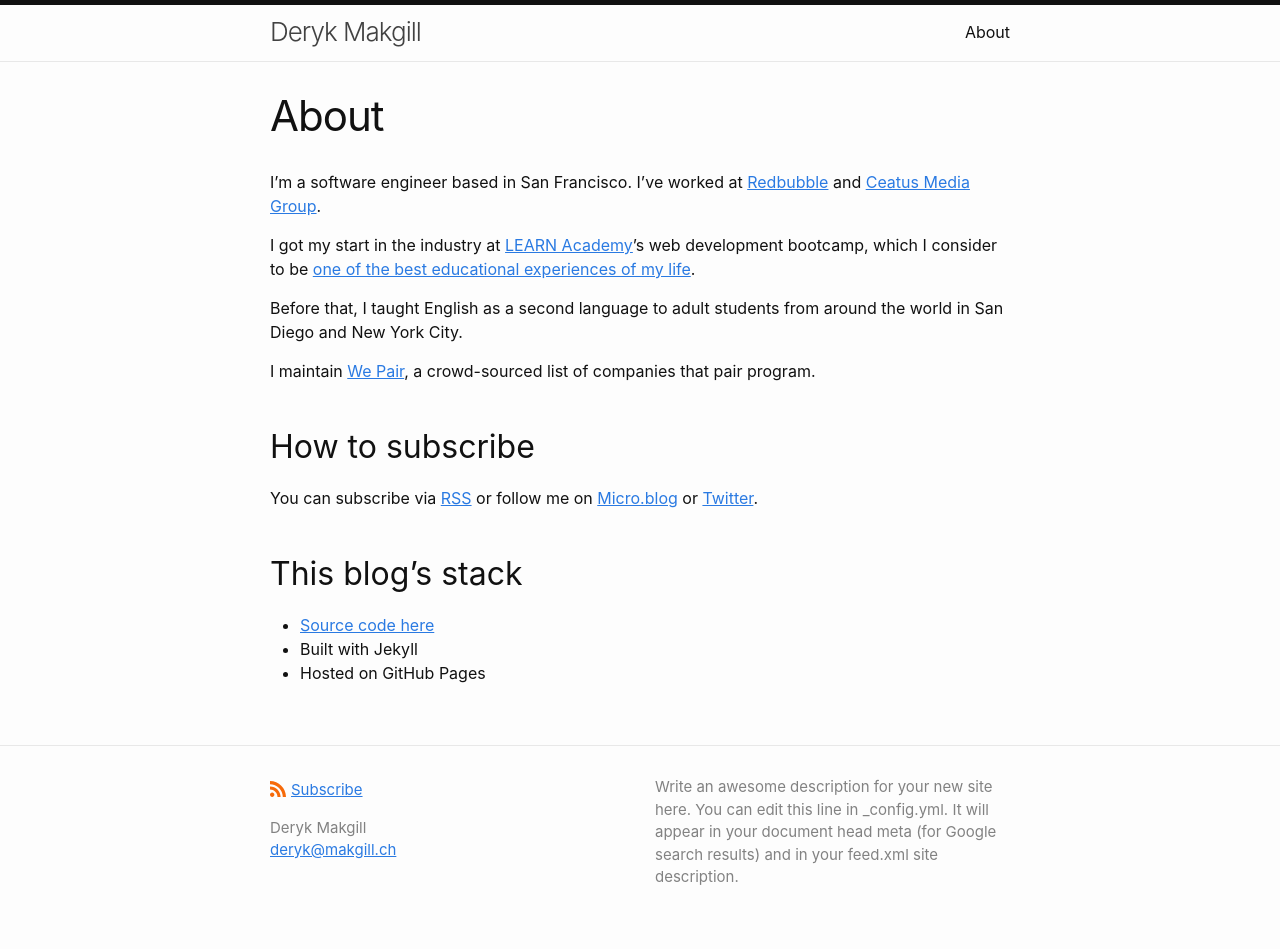
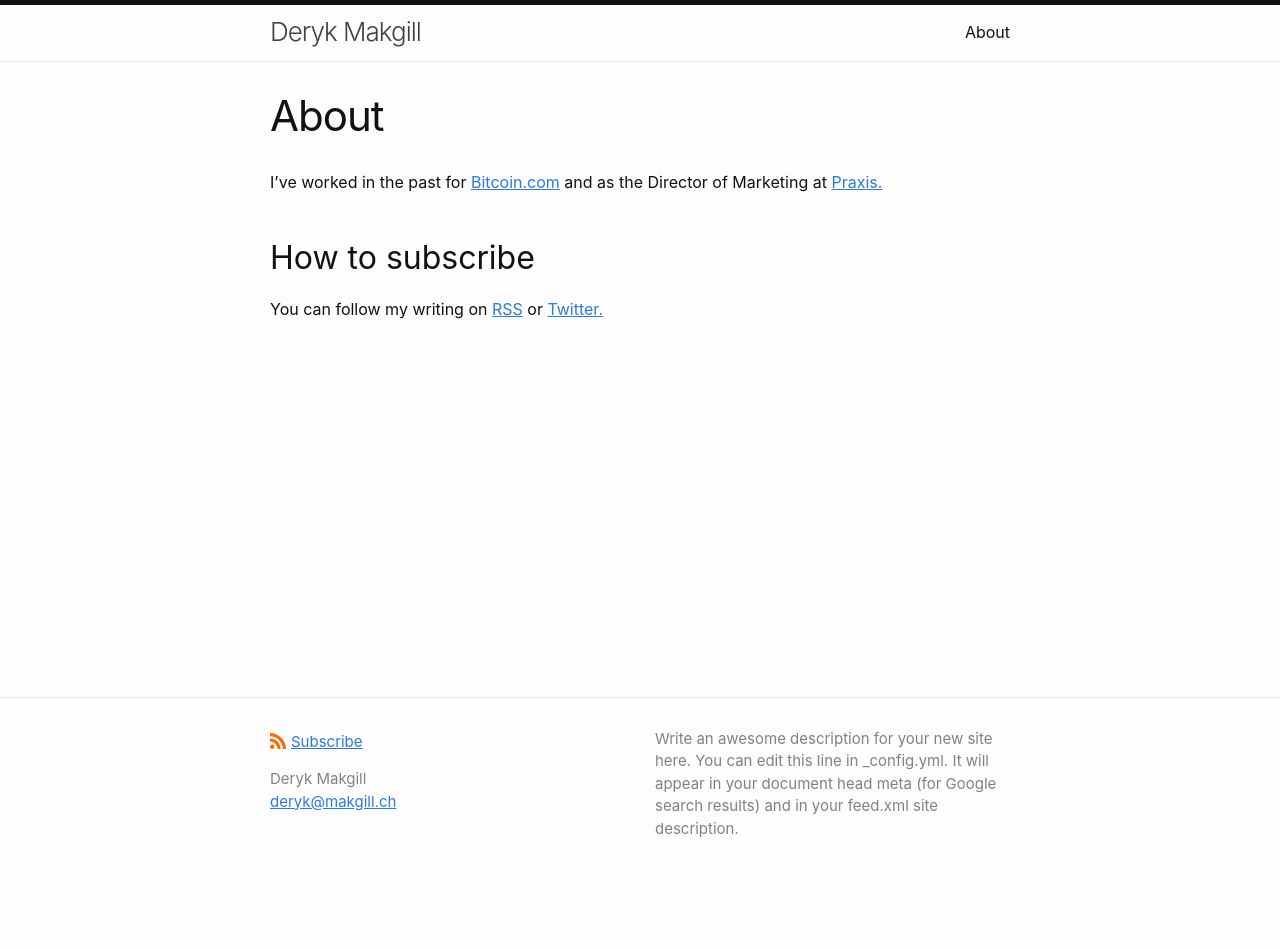
Before and after one commit to derykmakgill/krawisz, a Jekyll site: the page built from about.md, in a window 1280 px wide. Built offline with Jekyll 4.4.1, drawn with Linux system fonts in a browser that asks for light colours; after the commit the page ends 900 px from its top, so only the background shows below that.

Commit message:
Update about.md

```diff
--- a/about.md
+++ b/about.md
@@ -3,22 +3,8 @@
 title: About
 ---
 
-<p>I’m a software engineer based in San Francisco. I’ve worked at <a href="https://www.redbubble.com/">Redbubble</a> and <a href="https://www.ceatus.com/">Ceatus Media Group</a>.</p>
+I've worked in the past for [Bitcoin.com](https://bitcoin.com) and as the Director of Marketing at [Praxis.](https://discoverpraxis.com)
 
-<p>I got my start in the industry at <a href="https://www.learnacademy.org/">LEARN Academy</a>’s web development bootcamp, which I consider to be <a href="/2018/09/18/best-educational-experiences/">one of the best educational experiences of my life</a>.</p>
+## How to subscribe
 
-<p>Before that, I taught English as a second language to adult students from around the world in San Diego and New York City.</p>
-
-<p>I maintain <a href="https://github.com/FionaVoss/we-pair">We Pair</a>, a crowd-sourced list of companies that pair program.</p>
-
-<h2 id="how-to-subscribe">How to subscribe</h2>
-
-<p>You can subscribe via <a href="/feed.xml">RSS</a> or follow me on <a href="https://micro.blog/fiona">Micro.blog</a> or <a href="https://twitter.com/fionajvoss">Twitter</a>.</p>
-
-<h2 id="this-blogs-stack">This blog’s stack</h2>
-
-<ul>
-  <li><a href="https://github.com/FionaVoss/fionavoss.github.io">Source code here</a></li>
-  <li>Built with Jekyll</li>
-  <li>Hosted on GitHub Pages</li>
-</ul>
+You can follow my writing on [RSS](/feed.xml) or [Twitter.](https://twitter.com/derykmakgill)
```
